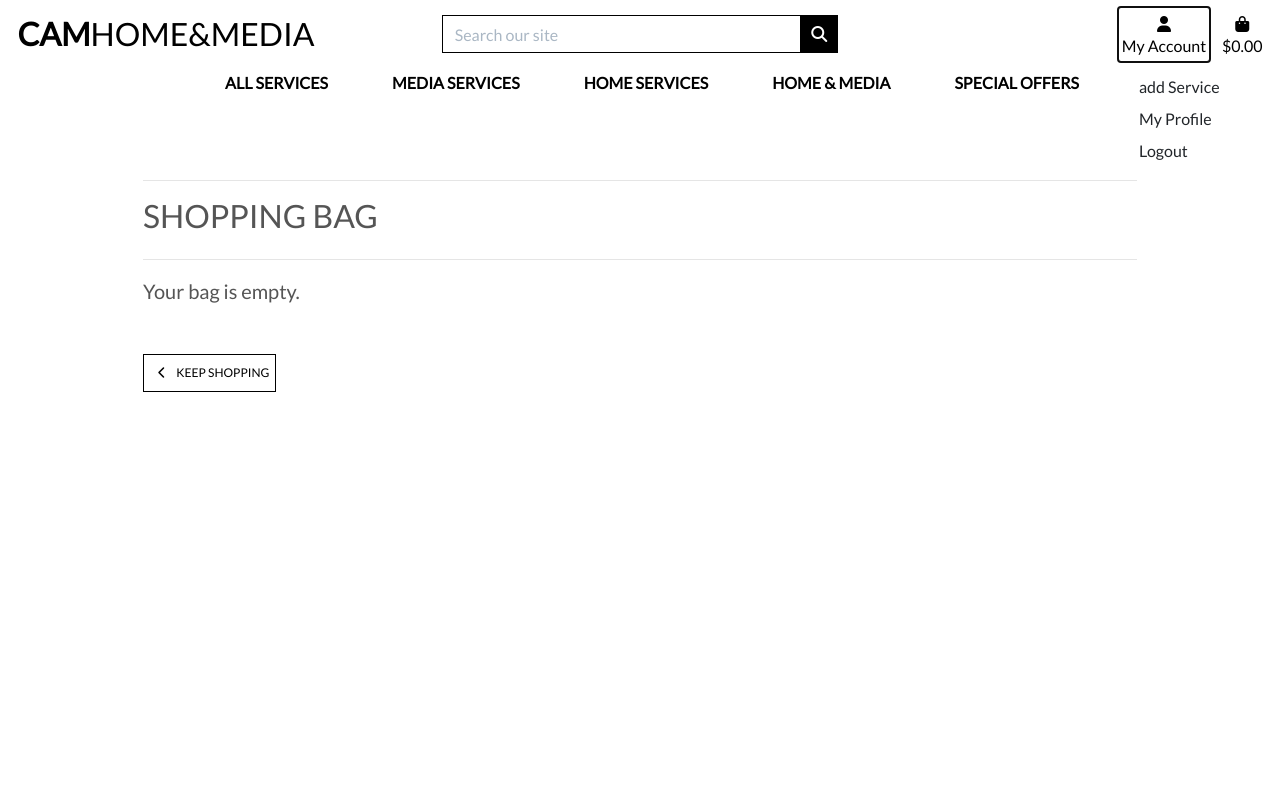
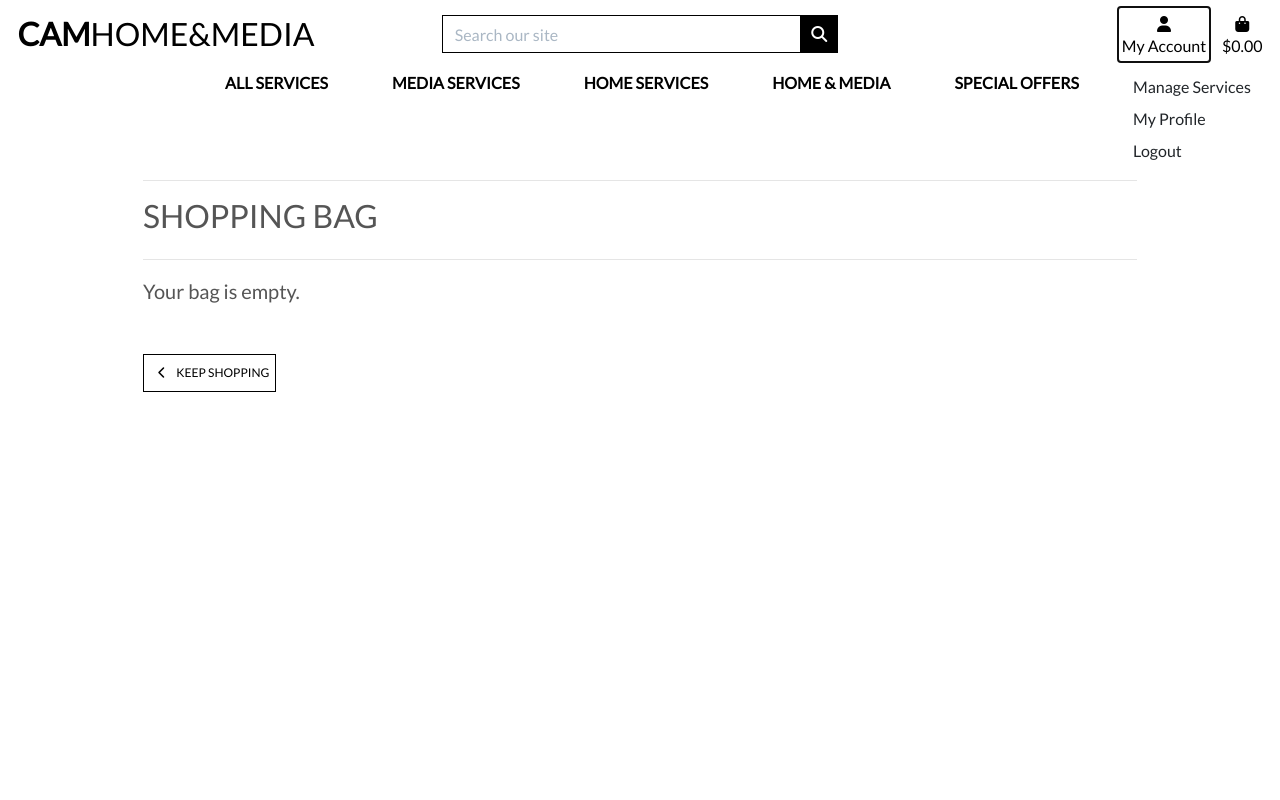
Before and after one commit to Code-Institute-Submissions/MCAMACHO-FULLSTACK-DJANGO-CIM4, a Django app: page /bag/ in a window 1280 px wide, after a click on "My Account". Run offline with Django 3.2, Linux system fonts and the light colour scheme; the visitor is signed in with stand-in values (Sample User, id 1); some libraries are stand-ins or nearby versions.

Commit message:
typo in navbar

```diff
--- a/checkout/admin.py
+++ b/checkout/admin.py
@@ -28,4 +28,5 @@ class OrderAdmin(admin.ModelAdmin):
 
     ordering = ('-date',)
 
+
 admin.site.register(Order, OrderAdmin)
--- a/checkout/apps.py
+++ b/checkout/apps.py
@@ -4,6 +4,5 @@ from django.apps import AppConfig
 class CheckoutConfig(AppConfig):
     name = 'checkout'
 
-
     def ready(self):
         import checkout.signals
--- a/templates/base.html
+++ b/templates/base.html
@@ -70,7 +70,7 @@
                         <div class="dropdown-menu border-0" aria-labelledby="user-options">
                             {% if request.user.is_authenticated %}
                                 {% if request.user.is_superuser %}
-                                    <a href="{% url 'add_service' %}" class="dropdown-item">add Service</a>
+                                    <a href="{% url 'add_service' %}" class="dropdown-item">Manage Services</a>
                                 {% endif %}
                                 <a href="{% url 'profile' %}" class="dropdown-item">My Profile</a>
                                 <a href="{% url 'account_logout' %}" class="dropdown-item">Logout</a>
```
Also changed, not shown: checkout/forms.py (line endings or trailing spaces).
